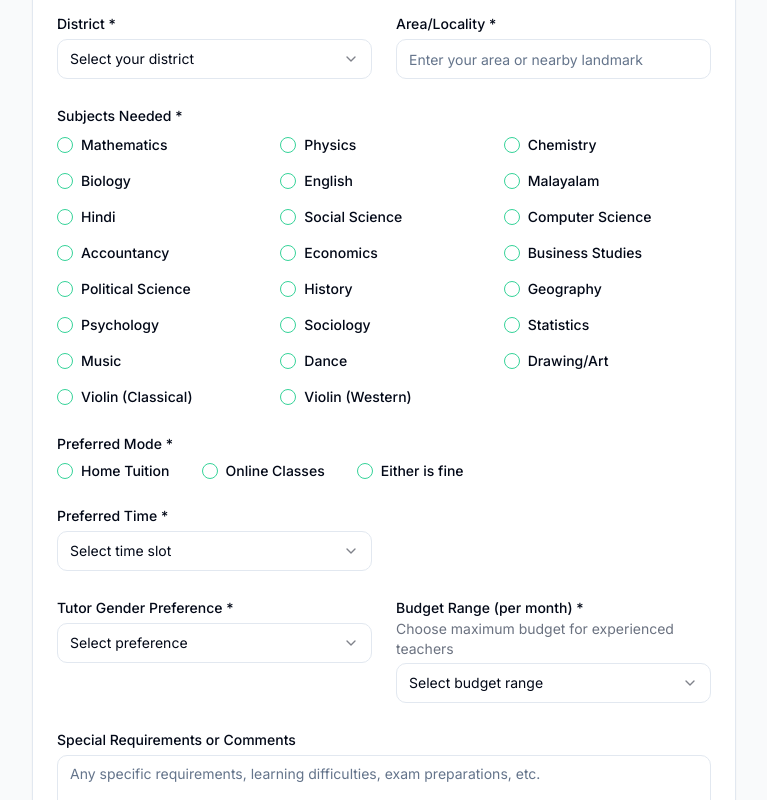
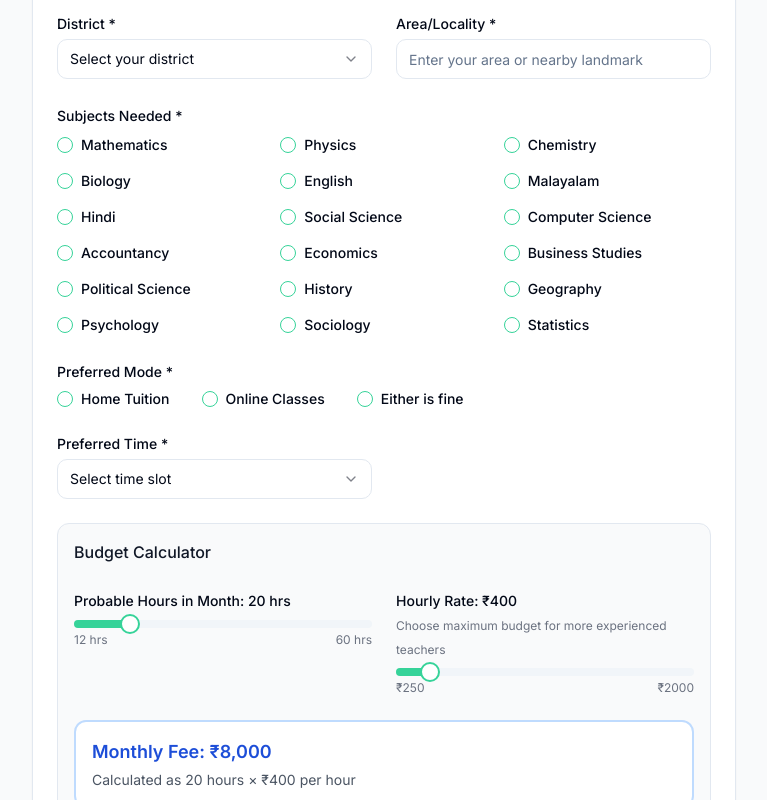
Before and after one commit to vijithvt/pranavam-study-centre, a React (Vite) app: page /students in a window 1280 px wide. Shown: the part 800-1600 px from the top of the page, without its empty margins (256-1023 px from the left). Built offline with nearby package versions, Linux system fonts and the light colour scheme.

Commit message:
Refactor: Student registration form updates
- Made syllabus and subjects optional for certain courses.
- Added text boxes for higher education details.
- Implemented sliders for hours and hourly rate.
- Calculated and displayed monthly fee.
- Added helper text for budget.

```diff
--- /dev/null
+++ b/src/components/forms/BudgetCalculatorSection.tsx
@@ -0,0 +1,73 @@
+
+import React, { useState, useEffect } from 'react';
+import { Label } from '@/components/ui/label';
+import { Slider } from '@/components/ui/slider';
+
+const BudgetCalculatorSection = () => {
+  const [hoursPerMonth, setHoursPerMonth] = useState([20]);
+  const [hourlyRate, setHourlyRate] = useState([400]);
+  const [monthlyFee, setMonthlyFee] = useState(8000);
+
+  useEffect(() => {
+    const calculatedFee = hoursPerMonth[0] * hourlyRate[0];
+    setMonthlyFee(calculatedFee);
+  }, [hoursPerMonth, hourlyRate]);
+
+  return (
+    <div className="space-y-6 p-4 border rounded-lg bg-gray-50">
+      <h3 className="font-medium text-gray-900">Budget Calculator</h3>
+
+      <div className="grid md:grid-cols-2 gap-6">
+        <div>
+          <Label htmlFor="hoursPerMonth">Probable Hours in Month: {hoursPerMonth[0]} hrs</Label>
+          <Slider
+            value={hoursPerMonth}
+            onValueChange={setHoursPerMonth}
+            max={60}
+            min={12}
+            step={2}
+            className="mt-2"
+          />
+          <input type="hidden" name="hoursPerMonth" value={hoursPerMonth[0]} />
+          <div className="flex justify-between text-xs text-gray-500 mt-1">
+            <span>12 hrs</span>
+            <span>60 hrs</span>
+          </div>
+        </div>
+
+        <div>
+          <Label htmlFor="hourlyRate">
+            Hourly Rate: ₹{hourlyRate[0]}
+            <br />
+            <span className="text-xs text-gray-500 font-normal">Choose maximum budget for more experienced teachers</span>
+          </Label>
+          <Slider
+            value={hourlyRate}
+            onValueChange={setHourlyRate}
+            max={2000}
+            min={250}
+            step={50}
+            className="mt-2"
+          />
+          <input type="hidden" name="hourlyRate" value={hourlyRate[0]} />
+          <div className="flex justify-between text-xs text-gray-500 mt-1">
+            <span>₹250</span>
+            <span>₹2000</span>
+          </div>
+        </div>
+      </div>
+
+      <div className="p-4 bg-white rounded-lg border-2 border-blue-200">
+        <Label className="text-lg font-semibold text-blue-700">
+          Monthly Fee: ₹{monthlyFee.toLocaleString()}
+        </Label>
+        <p className="text-sm text-gray-600 mt-1">
+          Calculated as {hoursPerMonth[0]} hours × ₹{hourlyRate[0]} per hour
+        </p>
+        <input type="hidden" name="budget" value={`${monthlyFee}`} />
+      </div>
+    </div>
+  );
+};
+
+export default BudgetCalculatorSection;
--- a/src/components/forms/SubjectPreferencesSection.tsx
+++ b/src/components/forms/SubjectPreferencesSection.tsx
@@ -1,17 +1,44 @@
 
-import React from 'react';
+import React, { useState, useEffect } from 'react';
 import { Label } from '@/components/ui/label';
 import { Checkbox } from '@/components/ui/checkbox';
 import { Select, SelectContent, SelectItem, SelectTrigger, SelectValue } from '@/components/ui/select';
 import { RadioGroup, RadioGroupItem } from '@/components/ui/radio-group';
 
 const SubjectPreferencesSection = () => {
-  return (
-    <div className="space-y-6">
-      <div>
-        <Label htmlFor="subjects">Subjects Needed *</Label>
-        <div className="grid grid-cols-2 md:grid-cols-3 gap-4 mt-2">
-          {[
+  const [selectedClass, setSelectedClass] = useState('');
+  const [showRegularSubjects, setShowRegularSubjects] = useState(true);
+
+  useEffect(() => {
+    // Listen for class changes from the form
+    const handleClassChange = () => {
+      const classSelect = document.querySelector('select[name="class"]') as HTMLSelectElement;
+      if (classSelect) {
+        const value = classSelect.value;
+        setSelectedClass(value);
+
+        const artsClasses = ['music', 'dance', 'art', 'violin-classical', 'violin-western'];
+        const entranceClasses = ['neet', 'jee', 'upsc', 'psc', 'banking', 'ssc', 'railway'];
+        const higherEducationClasses = ['btech', 'bsc', 'ba', 'bcom', 'llb', 'mtech', 'msc', 'ma', 'mcom'];
+
+        setShowRegularSubjects(!artsClasses.includes(value) && !entranceClasses.includes(value) && !higherEducationClasses.includes(value));
+      }
+    };
+
+    // Initial check
+    handleClassChange();
+
+    // Set up observer for form changes
+    const observer = new MutationObserver(handleClassChange);
+    const form = document.querySelector('form');
+    if (form) {
+      observer.observe(form, { childList: true, subtree: true });
+    }
+
+    return () => observer.disconnect();
+  }, []);
+
+  const regularSubjects = [
     'Mathematics',
     'Physics',
     'Chemistry',
@@ -29,19 +56,53 @@ const SubjectPreferencesSection = () => {
     'Geography',
     'Psychology',
     'Sociology',
-            'Statistics',
+    'Statistics'
+  ];
+
+  const artsSubjects = [
     'Music',
     'Dance',
     'Drawing/Art',
     'Violin (Classical)',
-            'Violin (Western)'
-          ].map((subject) => (
+    'Violin (Western)',
+    'Keyboard',
+    'Guitar',
+    'Vocal Music'
+  ];
+
+  return (
+    <div className="space-y-6">
+      <div>
+        <Label htmlFor="subjects">Subjects Needed *</Label>
+        <div className="grid grid-cols-2 md:grid-cols-3 gap-4 mt-2">
+          {showRegularSubjects ? (
+            regularSubjects.map((subject) => (
               <div key={subject} className="flex items-center space-x-2">
                 <Checkbox name="subjects" value={subject} id={subject} />
                 <Label htmlFor={subject} className="text-sm">{subject}</Label>
               </div>
-          ))}
+            ))
+          ) : (
+            artsSubjects.map((subject) => (
+              <div key={subject} className="flex items-center space-x-2">
+                <Checkbox name="subjects" value={subject} id={subject} />
+                <Label htmlFor={subject} className="text-sm">{subject}</Label>
               </div>
+            ))
+          )}
+        </div>
+        {!showRegularSubjects && (
+          <div className="mt-4">
+            <Label htmlFor="otherSubjects">Other Subjects/Skills</Label>
+            <input
+              type="text"
+              name="otherSubjects"
+              id="otherSubjects"
+              className="mt-1 flex h-10 w-full rounded-md border border-input bg-background px-3 py-2 text-sm ring-offset-background placeholder:text-muted-foreground focus-visible:outline-none focus-visible:ring-2 focus-visible:ring-ring focus-visible:ring-offset-2"
+              placeholder="Enter specific subjects or skills needed"
+            />
+          </div>
+        )}
       </div>
 
       <div>
--- a/src/pages/StudentRegistration.tsx
+++ b/src/pages/StudentRegistration.tsx
@@ -12,6 +12,7 @@ import { supabase } from '@/integrations/supabase/client';
 import PersonalInfoSection from '@/components/forms/PersonalInfoSection';
 import LocationSection from '@/components/forms/LocationSection';
 import SubjectPreferencesSection from '@/components/forms/SubjectPreferencesSection';
+import BudgetCalculatorSection from '@/components/forms/BudgetCalculatorSection';
 
 const StudentRegistration = () => {
   const [isSubmitted, setIsSubmitted] = useState(false);
@@ -47,28 +48,20 @@ const StudentRegistration = () => {
       return `Parents are seeking a qualified and experienced tutor to teach ${subjectText} for a ${grade}-grade student. The ideal candidate should possess excellent communication and teaching skills, have a strong grasp of the ${syllabus} syllabus, and a proven track record of helping students achieve excellent academic results. Preference will be given to tutors residing in or near ${area}.`;
     };
 
-    const budgetMap = {
-      '1000-2000': { rate: '200', hours: '12' },
-      '2000-3000': { rate: '250', hours: '12' },
-      '3000-5000': { rate: '350', hours: '12' },
-      '5000-8000': { rate: '400', hours: '16' },
-      '8000-12000': { rate: '500', hours: '16' },
-      '12000+': { rate: '600', hours: '20' }
-    };
-
-    const budget = budgetMap[data.budget] || { rate: '400', hours: '12' };
+    const hoursPerMonth = data.hoursPerMonth || '20';
+    const hourlyRate = data.hourlyRate || '400';
 
     return `ID-${generateId()}
 Subject - ${data.subjects.join(', ')}
 Grade - ${data.class_grade}
-Syllabus - ${data.syllabus}
+Syllabus - ${data.syllabus || 'N/A'}
 Location - ${data.mode === 'online' ? 'Online' : data.location}
 Tutor Gender required - ${data.tutor_gender || 'No Preference'}
 Medium of Teaching - ${data.languages || 'English/Malayalam'}
-Probable hrs in month - ${budget.hours} hrs
-Hour Rate - ${budget.rate}
+Probable hrs in month - ${hoursPerMonth} hrs
+Hour Rate - ${hourlyRate}
 Contact 9496315903
-Note - ${generateNote(data.location, data.subjects, data.syllabus, data.class_grade)}`;
+Note - ${generateNote(data.location, data.subjects, data.syllabus || 'CBSE', data.class_grade)}`;
   };
 
   const copyToClipboard = () => {
@@ -90,7 +83,18 @@ Note - ${generateNote(data.location, data.subjects, data.syllabus, data.class_gr
       const formData = new FormData(e.target as HTMLFormElement);
 
       // Get subjects from checkboxes
-      const subjects = Array.from(formData.getAll('subjects')) as string[];
+      let subjects = Array.from(formData.getAll('subjects')) as string[];
+
+      // Add other subjects if specified
+      const otherSubjects = formData.get('otherSubjects') as string;
+      const customSubjects = formData.get('customSubjects') as string;
+
+      if (otherSubjects) {
+        subjects.push(otherSubjects);
+      }
+      if (customSubjects) {
+        subjects = subjects.concat(customSubjects.split(',').map(s => s.trim()));
+      }
 
       // Validate that at least one subject is selected
       if (subjects.length === 0) {
@@ -109,13 +113,13 @@ Note - ${generateNote(data.location, data.subjects, data.syllabus, data.class_gr
       const email = formData.get('email') as string;
       const phone = formData.get('parentPhone') as string;
       const classGrade = formData.get('class') as string;
-      const syllabus = formData.get('syllabus') as string;
+      const syllabus = formData.get('syllabus') as string || null;
       const mode = formData.get('mode') as string;
       const district = formData.get('district') as string;
       const location = formData.get('area') as string;
 
       // Validate required fields
-      if (!studentName || !parentName || !email || !phone || !classGrade || !syllabus || !mode || !district || !location) {
+      if (!studentName || !parentName || !email || !phone || !classGrade || !mode || !district || !location) {
         toast({
           title: "Validation Error",
           description: "Please fill in all required fields.",
@@ -154,7 +158,11 @@ Note - ${generateNote(data.location, data.subjects, data.syllabus, data.class_gr
         tutor_gender: formData.get('tutorGender') as string || null,
         budget: formData.get('budget') as string || null,
         urgency: formData.get('urgency') as string || null,
-        languages: formData.get('languages') as string || null
+        languages: formData.get('languages') as string || null,
+        university: formData.get('university') as string || null,
+        branch: formData.get('branch') as string || null,
+        hoursPerMonth: formData.get('hoursPerMonth') as string || null,
+        hourlyRate: formData.get('hourlyRate') as string || null
       };
 
       console.log('Submitting to Supabase:', studentData);
@@ -265,6 +273,7 @@ Note - ${generateNote(data.location, data.subjects, data.syllabus, data.class_gr
               <PersonalInfoSection />
               <LocationSection />
               <SubjectPreferencesSection />
+              <BudgetCalculatorSection />
 
               {/* Additional Preferences */}
               <div className="grid md:grid-cols-2 gap-6">
@@ -278,23 +287,6 @@ Note - ${generateNote(data.location, data.subjects, data.syllabus, data.class_gr
                       <SelectItem value="male">Male</SelectItem>
                       <SelectItem value="female">Female</SelectItem>
                       <SelectItem value="no-preference">No Preference</SelectItem>
-                    </SelectContent>
-                  </Select>
-                </div>
-                <div>
-                  <Label htmlFor="budget">Budget Range (per month) *</Label>
-                  <p className="text-sm text-gray-500 mb-1">Choose maximum budget for experienced teachers</p>
-                  <Select name="budget" required>
-                    <SelectTrigger className="mt-1">
-                      <SelectValue placeholder="Select budget range" />
-                    </SelectTrigger>
-                    <SelectContent>
-                      <SelectItem value="1000-2000">₹1,000 - ₹2,000</SelectItem>
-                      <SelectItem value="2000-3000">₹2,000 - ₹3,000</SelectItem>
-                      <SelectItem value="3000-5000">₹3,000 - ₹5,000</SelectItem>
-                      <SelectItem value="5000-8000">₹5,000 - ₹8,000</SelectItem>
-                      <SelectItem value="8000-12000">₹8,000 - ₹12,000</SelectItem>
-                      <SelectItem value="12000+">₹12,000+</SelectItem>
                     </SelectContent>
                   </Select>
                 </div>
```
Also changed, not shown: src/components/forms/PersonalInfoSection.tsx (+54 -3 lines). Lines whose indentation alone changed are shown as unchanged.
